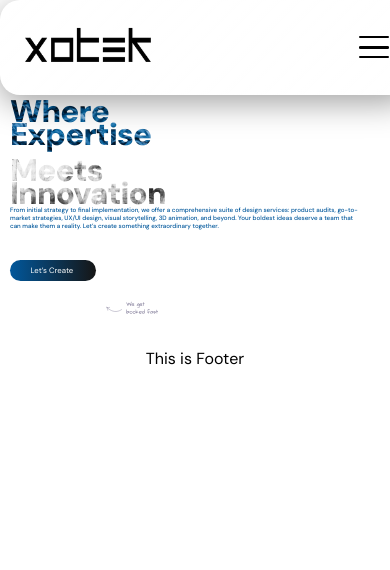
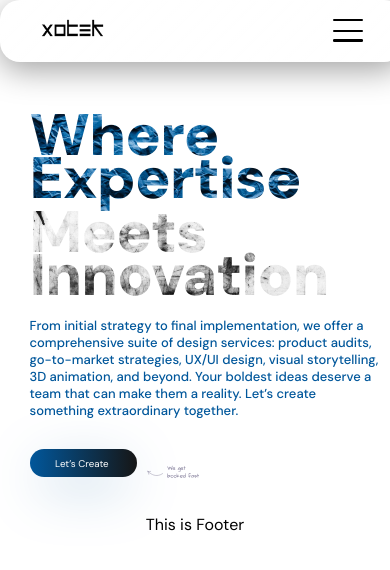
Before and after one commit to DaniyalIjaz/Xotek, a React (Vite) app: page / in a window 390 px wide. Shown: the top 570 px of the page. Built offline with nearby package versions, Linux system fonts and the light colour scheme.

Commit message:
Responsing Hero page

```diff
--- a/src/components/hero/Hero.css
+++ b/src/components/hero/Hero.css
@@ -64,14 +64,23 @@
     }
 }
 
-@media screen and (max-width: 425px) {
+@media screen and (max-width: 600px) {
     .heroMain{
-        flex-direction: column;
-    }
-    .heroLeft{
-        width: 60vw;
+        display: grid;
+        gap: 20px;
+        margin-top: 6.5rem;
     }
     .heroRight{
         width: 90vw;
+        font-size: 13px;
+    }
+    .heroLeft{
+        width: 85vw;
+        line-height: 73%;
+        /* height: 60vh; */
+        font-size: 15vw;
+    }
+    .contactHero svg{
+        margin-top: -5px;
     }
 }
--- a/src/components/heroContactBtn/HeroContactBtn.css
+++ b/src/components/heroContactBtn/HeroContactBtn.css
@@ -1,5 +1,5 @@
 
-.button {
+.heroContactBtn {
     display: flex;
     justify-content: center;
     align-items: center;
@@ -13,31 +13,31 @@
     color: white;
     font-family: inherit;
     text-align: center;
-    font-size: 2vw;
+    font-size: 1.5vw;
     box-shadow: 0px 14px 56px -11px #01579B;
     width: 11em;
-    padding: 0.7em;
+    padding: 0.8em 0.6em;
     transition: all 0.4s;
     cursor: pointer;
   }
 
-  .button svg {
+  .heroContactBtn svg {
     width: 25px;
     height: 25px;
   }
 
-  .button svg path {
+  .heroContactBtn svg path {
     fill: white
   }
 
-  .button span {
+  .heroContactBtn span {
     cursor: pointer;
     display: inline-block;
     position: relative;
     transition: 0.4s;
   }
 
-  .button span:after {
+  .heroContactBtn span:after {
     content: ' Together!';
     position: absolute;
     opacity: 0;
@@ -46,11 +46,17 @@
     transition: 0.7s;
   }
 
-  .button:hover span {
+  .heroContactBtn:hover span {
     padding-right: 3.80em;
   }
 
-  .button:hover span:after {
+  .heroContactBtn:hover span:after {
     opacity: 4;
     right: 0;
   }
+
+  @media screen and (max-width: 600px) {
+    .heroContactBtn{
+      font-size: 2.5vw;
+    }
+  }
--- a/src/components/heroContactBtn/HeroContactBtn.jsx
+++ b/src/components/heroContactBtn/HeroContactBtn.jsx
@@ -4,7 +4,7 @@ import './HeroContactBtn.css'
 const HeroContactBtn = () => {
   return (
     <div>
-        <button className="button"><span>Let’s Create&nbsp;</span></button>
+        <button className="heroContactBtn"><span>Let’s Create&nbsp;</span></button>
     </div>
   )
 }
--- a/src/components/navbar/Navbar.css
+++ b/src/components/navbar/Navbar.css
@@ -24,7 +24,7 @@
   }
 
   .navMain .navLogo a img {
-    width: 160px;
+    width: 9vw;
     height: auto;
     object-fit: contain;
   }
@@ -303,7 +303,7 @@
       display: block;
     }
     .navMain{
-      padding: 25px 10px;
+      padding: 15px 6px;
       display: flex;
       align-items: center;
       justify-content: space-evenly;
@@ -311,7 +311,7 @@
       width: 100vw;
     }
     .navMain .navLogo a img {
-      width: 130px;
+      width: 16vw;
 
     }
   }
```
